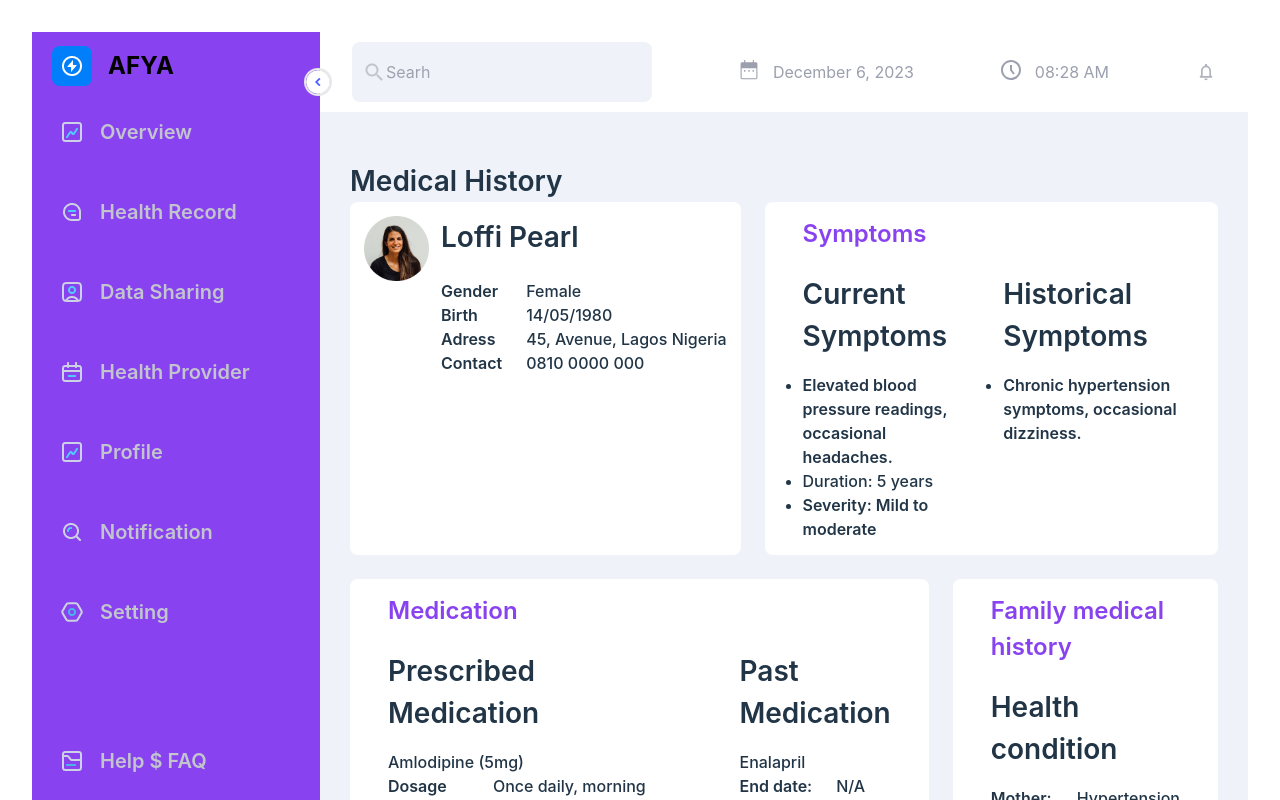
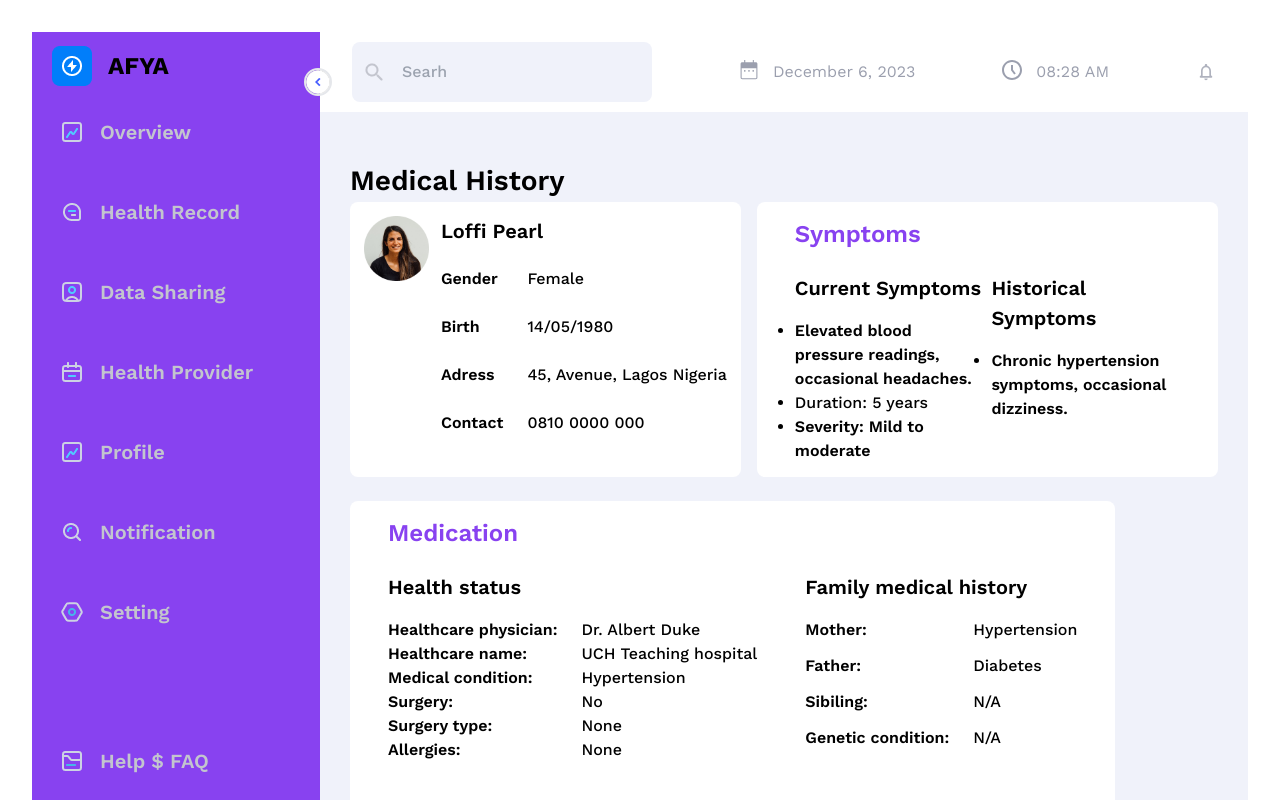
Before and after one commit to Wabjay/Afya, a React (Vite) app: page / in a window 1280 px wide. Shown: the top 800 px of the page. Built offline with nearby package versions, Linux system fonts and the light colour scheme.

Commit message:
Updated to VITE

```diff
--- a/index.html
+++ b/index.html
@@ -4,7 +4,7 @@
     <meta charset="UTF-8" />
     <link rel="icon" type="image/svg+xml" href="/vite.svg" />
     <meta name="viewport" content="width=device-width, initial-scale=1.0" />
-    <title>Afya Health</title>
+    <title>>Afya - Decentralized Medical Data Platformh</title>
   </head>
   <body>
     <div id="root"></div>
--- a/src/components/Navbar.jsx
+++ b/src/components/Navbar.jsx
@@ -8,6 +8,7 @@ import { useEffect, useState } from "react"
 const Navbar = () => {
 
   const [currentTime, setCurrentTime] = useState(new Date());
+  const [search, setSearch] = useState('');
 
   useEffect(() => {
     // Update the current time every second
@@ -29,7 +30,8 @@ const Navbar = () => {
       <div className='w-full h-20 px-8 flex justify-between items-center'>
         <div className="flex w-[300px] h-[60px] items-center px-[10px] bg-[#F0F2FA] rounded-lg">
           <img src={Icon} alt="search icon" className="w-6 h-6"/>
-          <input type="text" name="" value="" placeholder="Searh" className="border-0 outline-none w-full bg-[#F0F2FA]" />
+          <input type="text" name="" value={search} placeholder="Searh" className="pl-4 font-medium text-[#9B9FAE] border-0 outline-none w-full bg-[#F0F2FA]"
+          onChange={(e)=>setSearch(e.target.value)} />
         </div>
         <div className="flex gap-[14px]">
           <img src={Calendar} alt="calendar" className="w-5 h-5"/>
--- a/src/index.css
+++ b/src/index.css
@@ -1,75 +1,12 @@
+@import url('https://fonts.googleapis.com/css2?family=Work+Sans:wght@400;500;600;700&display=swap');
+
 @tailwind base;
 @tailwind components;
 @tailwind utilities;
 
 
-
-
-:root {
-  font-family: Inter, system-ui, Avenir, Helvetica, Arial, sans-serif;
-  line-height: 1.5;
-  font-weight: 400;
-
-  color-scheme: light dark;
-  color: rgba(255, 255, 255, 0.87);
-  background-color: #242424;
-
-  font-synthesis: none;
-  text-rendering: optimizeLegibility;
-  -webkit-font-smoothing: antialiased;
-  -moz-osx-font-smoothing: grayscale;
-}
-
-a {
-  font-weight: 500;
-  color: #646cff;
-  text-decoration: inherit;
-}
-a:hover {
-  color: #535bf2;
-}
-
-body {
-  margin: 0;
-  display: flex;
-  place-items: center;
-  min-width: 320px;
-  min-height: 100vh;
-}
-
-h1 {
-  font-size: 3.2em;
-  line-height: 1.1;
-}
-
-button {
-  border-radius: 8px;
-  border: 1px solid transparent;
-  padding: 0.6em 1.2em;
-  font-size: 1em;
-  font-weight: 500;
-  font-family: inherit;
-  background-color: #1a1a1a;
-  cursor: pointer;
-  transition: border-color 0.25s;
-}
-button:hover {
-  border-color: #646cff;
-}
-button:focus,
-button:focus-visible {
-  outline: 4px auto -webkit-focus-ring-color;
-}
-
-@media (prefers-color-scheme: light) {
-  :root {
-    color: #213547;
-    background-color: #ffffff;
-  }
-  a:hover {
-    color: #747bff;
-  }
-  button {
-    background-color: #f9f9f9;
+@layer base {
+  body {
+    @apply font-Work-Sans;
   }
 }
--- a/src/pages/Home.jsx
+++ b/src/pages/Home.jsx
@@ -6,13 +6,13 @@ const Home = () => {
       <p className="text-[28px] font-semibold ">Medical History</p>
 
       {/* Top card list */}
-      <div className='grid grid-cols-auto gap-x-6 mb-6'>
+      <div className='grid grid-cols-auto gap-x-4 mb-6'>
         <Card>
           <div className='grid grid-cols-auto gap-x-3 w-full max-w-[407px]'>
             <img src={Profile} alt="Profile" className='w-[65px] h-[65px]' />
             <div>
-              <p className="text-[28px] font-semibold mb-[21px]">Loffi Pearl</p>
-              <div className='text-[16px] grid grid-cols-auto gap-x-6'>
+              <p className="text-[20px] font-semibold mb-[21px]">Loffi Pearl</p>
+              <div className='text-[16px] grid grid-cols-auto gap-6'>
                 <p className='font-semibold w-fit'>Gender</p>
                 <p className='font-medium w-fit'>Female</p>
                 <p className='font-semibold w-fit'>Birth</p>
@@ -30,9 +30,9 @@ const Home = () => {
           <div className='px-6'>
             <p className="text-[24px] font-semibold mb-[21px] text-[#8842F0]">Symptoms</p>
 
-            <div className='text-[16px] grid grid-cols-2 gap-x-6'>
+            <div className='text-[16px] grid grid-cols-2 gap-x-2'>
               <div>
-                <p className="text-[28px] font-semibold mb-4">Current Symptoms</p>
+                <p className="text-[20px] font-semibold mb-4">Current Symptoms</p>
                 <ul className='list-disc'>
                   <li className='font-semibold w-fit '>Elevated blood pressure readings,
                     occasional headaches.</li>
@@ -40,7 +40,7 @@ const Home = () => {
                   <li className='font-semibold w-fit'>Severity: Mild to moderate</li>
                 </ul> </div>
               <div>
-                <p className="text-[28px] font-semibold mb-4">Historical Symptoms</p>
+                <p className="text-[20px] font-semibold mb-4">Historical Symptoms</p>
                 <ul className='list-disc'>
                   <li className='font-semibold w-fit'>Chronic hypertension symptoms,
                     occasional dizziness.</li>
@@ -52,6 +52,66 @@ const Home = () => {
           </div>
         </Card>
       </div>
+
+       {/* Seconf Card list */}
+       <div className='grid grid-cols-auto gap-x-6 mb-6'>
+        <Card>
+          <div className='px-6'>
+            <p className="text-[24px] font-semibold mb-[21px] text-[#8842F0]">Medication</p>
+
+            <div className='text-[16px] grid grid-cols-auto gap-x-12'>
+
+              <p className="text-[20px] font-semibold mb-4">Health status</p>
+              <p className="text-[20px] font-semibold mb-4">Family medical history</p>
+
+              <div className='text-[16px] grid grid-cols-auto gap-x-6 mb-8'>
+              <p className='font-semibold w-fit'>Healthcare physician:</p>
+              <p className='font-medium w-fit'>Dr. Albert Duke</p>
+              <p className='font-semibold w-fit'>Healthcare name:</p>
+              <p className='font-medium w-fit'>UCH Teaching hospital</p>
+              <p className='font-semibold w-fit'>Medical condition:</p>
+              <p className='font-medium w-fit'>Hypertension</p>
+              <p className='font-semibold w-fit'>Surgery:</p>
+              <p className='font-medium w-fit'>No</p>
+              <p className='font-semibold w-fit'>Surgery type:</p>
+              <p className='font-medium w-fit'>None</p>
+              <p className='font-semibold w-fit'>Allergies:</p>
+              <p className='font-medium w-fit'>None</p>
+            </div>
+
+              <div className='text-[16px] grid grid-cols-auto gap-x-6 mb-8'>
+              <p className='font-semibold w-fit'>Mother:</p>
+              <p className='font-medium w-fit'>Hypertension</p>
+              <p className='font-semibold w-fit'>Father:</p>
+              <p className='font-medium w-fit'>Diabetes</p>
+              <p className='font-semibold w-fit'>Sibiling:</p>
+              <p className='font-medium w-fit'>N/A</p>
+              <p className='font-semibold w-fit'>Genetic condition:</p>
+              <p className='font-medium w-fit'>N/A</p>
+            </div>
+
+
+            </div>
+          </div>
+        </Card>
+
+        {/* <Card>
+          <div className='px-6'>
+            <p className="text-[24px] font-semibold mb-[21px] text-[#8842F0]">Family medical history</p>
+
+            <p className="text-[20px] font-semibold mb-4">Health condition</p>
+            <div className='text-[16px] grid grid-cols-auto gap-x-6 mb-8'>
+              <p className='font-semibold w-fit'>Mother:</p>
+              <p className='font-medium w-fit'>Hypertension</p>
+              <p className='font-semibold w-fit'>Father:</p>
+              <p className='font-medium w-fit'>Diabetes</p>
+              <p className='font-semibold w-fit'>Sibiling:</p>
+              <p className='font-medium w-fit'>N/A</p>
+            </div>
+          </div>
+        </Card> */}
+      </div>
+
       {/* Seconf Card list */}
       <div className='grid grid-cols-auto gap-x-6 mb-6'>
         <Card>
@@ -60,8 +120,8 @@ const Home = () => {
 
             <div className='text-[16px] grid grid-cols-auto gap-x-12'>
 
-              <p className="text-[28px] font-semibold mb-4">Prescribed Medication</p>
-              <p className="text-[28px] font-semibold mb-4">Past Medication</p>
+              <p className="text-[20px] font-semibold mb-4">Prescribed Medication</p>
+              <p className="text-[20px] font-semibold mb-4">Past Medication</p>
 
               <div className=''>
                 <p className='font-medium w-fit'>Amlodipine (5mg)</p>
@@ -101,22 +161,6 @@ const Home = () => {
             </div>
           </div>
         </Card>
-
-        <Card>
-          <div className='px-6'>
-            <p className="text-[24px] font-semibold mb-[21px] text-[#8842F0]">Family medical history</p>
-
-            <p className="text-[28px] font-semibold mb-4">Health condition</p>
-            <div className='text-[16px] grid grid-cols-auto gap-x-6 mb-8'>
-              <p className='font-semibold w-fit'>Mother:</p>
-              <p className='font-medium w-fit'>Hypertension</p>
-              <p className='font-semibold w-fit'>Father:</p>
-              <p className='font-medium w-fit'>Diabetes</p>
-              <p className='font-semibold w-fit'>Sibiling:</p>
-              <p className='font-medium w-fit'>N/A</p>
-            </div>
-          </div>
-        </Card>
       </div>
       {/* Third Card List */}
       <div className='grid grid-cols-auto gap-x-6 mb-6'>
@@ -124,7 +168,7 @@ const Home = () => {
           <div className='px-6 w-ful max-w-[735px]'>
             <p className="text-[24px] font-semibold mb-[21px] text-[#8842F0]">Diagnosis result</p>
 
-            <p className="text-[28px] font-semibold mb-4">Test result</p>
+            <p className="text-[20px] font-semibold mb-4">Test result</p>
             <div className='text-[16px] grid grid-cols-auto gap-x-6 mb-8'>
               <p className='font-semibold w-fit'>Test type:</p>
               <p className='font-medium w-fit'>Blood pressure monitoring, lipid profile.</p>
@@ -138,7 +182,7 @@ const Home = () => {
             </div>
           </div>
         </Card>
-        <Card>
+        {/* <Card>
           <div className='px-6'>
             <p className="text-[24px] font-semibold mb-[21px] text-[#8842F0]">Medical Condition</p>
 
@@ -149,7 +193,7 @@ const Home = () => {
                   <li className='font-semibold w-fit'>Severity: Mild to moderate</li>
                 </ul>
           </div>
-        </Card>
+        </Card> */}
 
       </div>
     </div>
--- a/tailwind.config.js
+++ b/tailwind.config.js
@@ -21,6 +21,9 @@ export default {
      'desktop': '1280px',
      // => @media (min-width: 1280px) { ... }
    },
+   fontFamily: {
+    "Work-Sans": ["Work Sans", "sans-serif"]
+  },
   },
   plugins: [],
 }
```
